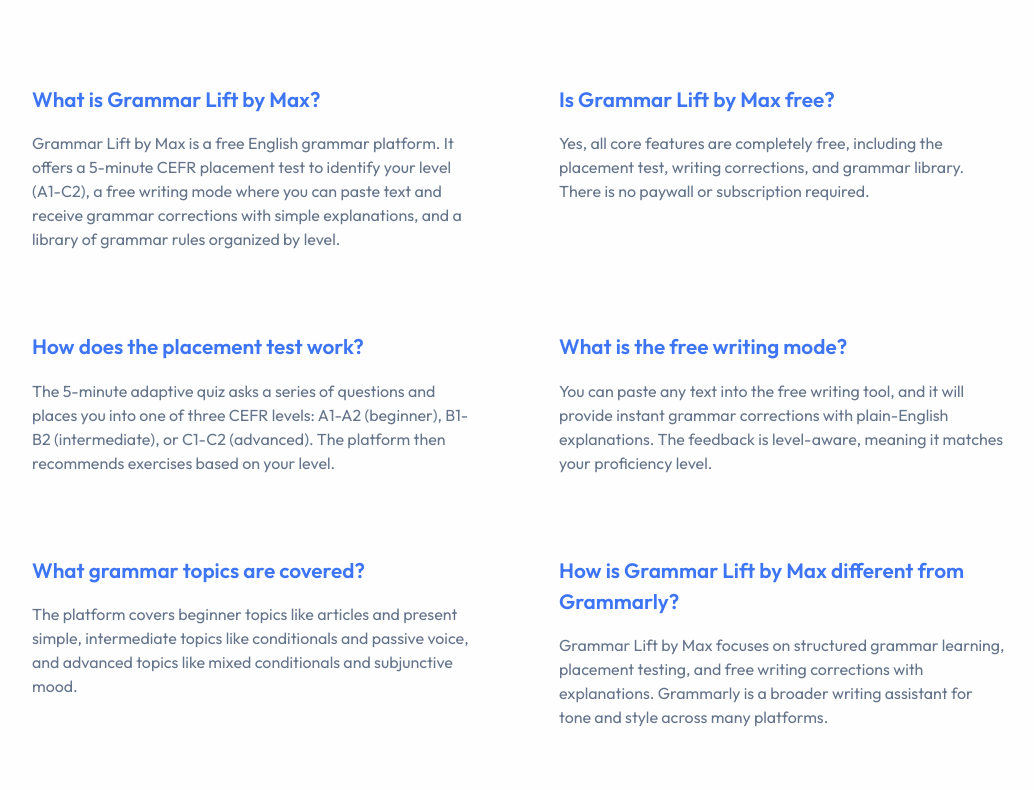
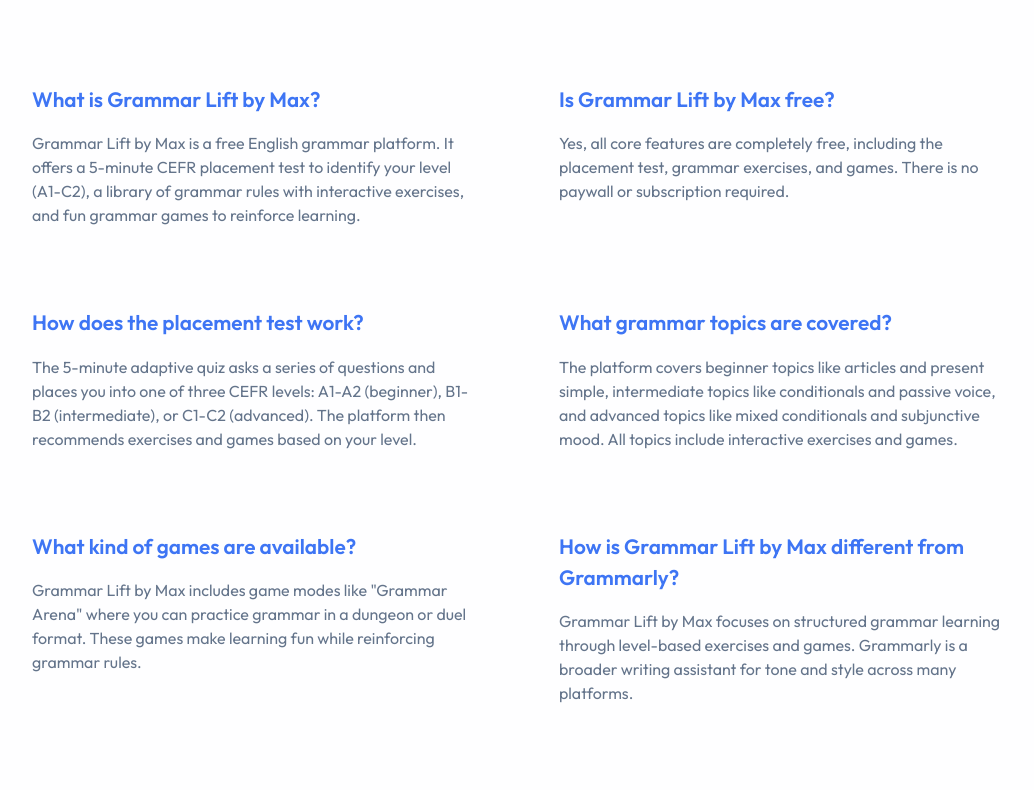
Before and after one commit to mx1204/grammarlift, a Next.js app: page /faq in a window 1280 px wide. Shown: the part 400-1190 px from the top of the page, without its empty margins (121-1155 px from the left). Built offline with nearby package versions, Linux system fonts and the light colour scheme.

Commit message:
Update page.tsx

```diff
--- a/src/app/faq/page.tsx
+++ b/src/app/faq/page.tsx
@@ -3,7 +3,7 @@
 
 export const metadata: Metadata = {
   title: 'FAQ - Grammar Lift by Max',
-  description: 'Frequently asked questions about Grammar Lift by Max, including the free placement test, writing mode, and grammar library.',
+  description: 'Frequently asked questions about Grammar Lift by Max, including the free placement test, grammar exercises, and interactive games.',
 };
 
 export default function FAQPage() {
@@ -16,7 +16,7 @@
         name: 'What is Grammar Lift by Max?',
         acceptedAnswer: {
           '@type': 'Answer',
-          text: 'Grammar Lift by Max is a free English grammar platform. It offers a 5-minute CEFR placement test to identify your level (A1-C2), a free writing mode where you can paste text and receive grammar corrections with simple explanations, and a library of grammar rules organized by level.',
+          text: 'Grammar Lift by Max is a free English grammar platform. It offers a 5-minute CEFR placement test to identify your level (A1-C2), a library of grammar rules with interactive exercises, and fun grammar games to reinforce learning.',
         },
       },
       {
@@ -24,7 +24,7 @@
         name: 'Is Grammar Lift by Max free?',
         acceptedAnswer: {
           '@type': 'Answer',
-          text: 'Yes, all core features are completely free, including the placement test, writing corrections, and grammar library. There is no paywall or subscription required.',
+          text: 'Yes, all core features are completely free, including the placement test, grammar exercises, and games. There is no paywall or subscription required.',
         },
       },
       {
@@ -32,15 +32,7 @@
         name: 'How does the placement test work?',
         acceptedAnswer: {
           '@type': 'Answer',
-          text: 'The 5-minute adaptive quiz asks a series of questions and places you into one of three CEFR levels: A1-A2 (beginner), B1-B2 (intermediate), or C1-C2 (advanced). The platform then recommends exercises based on your level.',
-        },
-      },
-      {
-        '@type': 'Question',
-        name: 'What is the free writing mode?',
-        acceptedAnswer: {
-          '@type': 'Answer',
-          text: 'You can paste any text into the free writing tool, and it will provide instant grammar corrections with plain-English explanations. The feedback is level-aware, meaning it matches your proficiency level.',
+          text: 'The 5-minute adaptive quiz asks a series of questions and places you into one of three CEFR levels: A1-A2 (beginner), B1-B2 (intermediate), or C1-C2 (advanced). The platform then recommends exercises and games based on your level.',
         },
       },
       {
@@ -48,7 +40,15 @@
         name: 'What grammar topics are covered?',
         acceptedAnswer: {
           '@type': 'Answer',
-          text: 'The platform covers beginner topics like articles and present simple, intermediate topics like conditionals and passive voice, and advanced topics like mixed conditionals and subjunctive mood.',
+          text: 'The platform covers beginner topics like articles and present simple, intermediate topics like conditionals and passive voice, and advanced topics like mixed conditionals and subjunctive mood. All topics include interactive exercises and games.',
+        },
+      },
+      {
+        '@type': 'Question',
+        name: 'What kind of games are available?',
+        acceptedAnswer: {
+          '@type': 'Answer',
+          text: 'Grammar Lift by Max includes game modes like "Grammar Arena" where you can practice grammar in a dungeon or duel format. These games make learning fun while reinforcing grammar rules.',
         },
       },
       {
@@ -56,7 +56,7 @@
         name: 'How is Grammar Lift by Max different from Grammarly?',
         acceptedAnswer: {
           '@type': 'Answer',
-          text: 'Grammar Lift by Max focuses on structured grammar learning, placement testing, and free writing corrections with explanations. Grammarly is a broader writing assistant for tone and style across many platforms.',
+          text: 'Grammar Lift by Max focuses on structured grammar learning through level-based exercises and games. Grammarly is a broader writing assistant for tone and style across many platforms.',
         },
       },
       {
@@ -64,7 +64,7 @@
         name: 'Do I need to create an account?',
         acceptedAnswer: {
           '@type': 'Answer',
-          text: 'No account is required to use the placement test, grammar library, or free writing mode.',
+          text: 'No account is required to use the placement test or grammar exercises. Some game features may work without an account as well.',
         },
       },
       {
```
